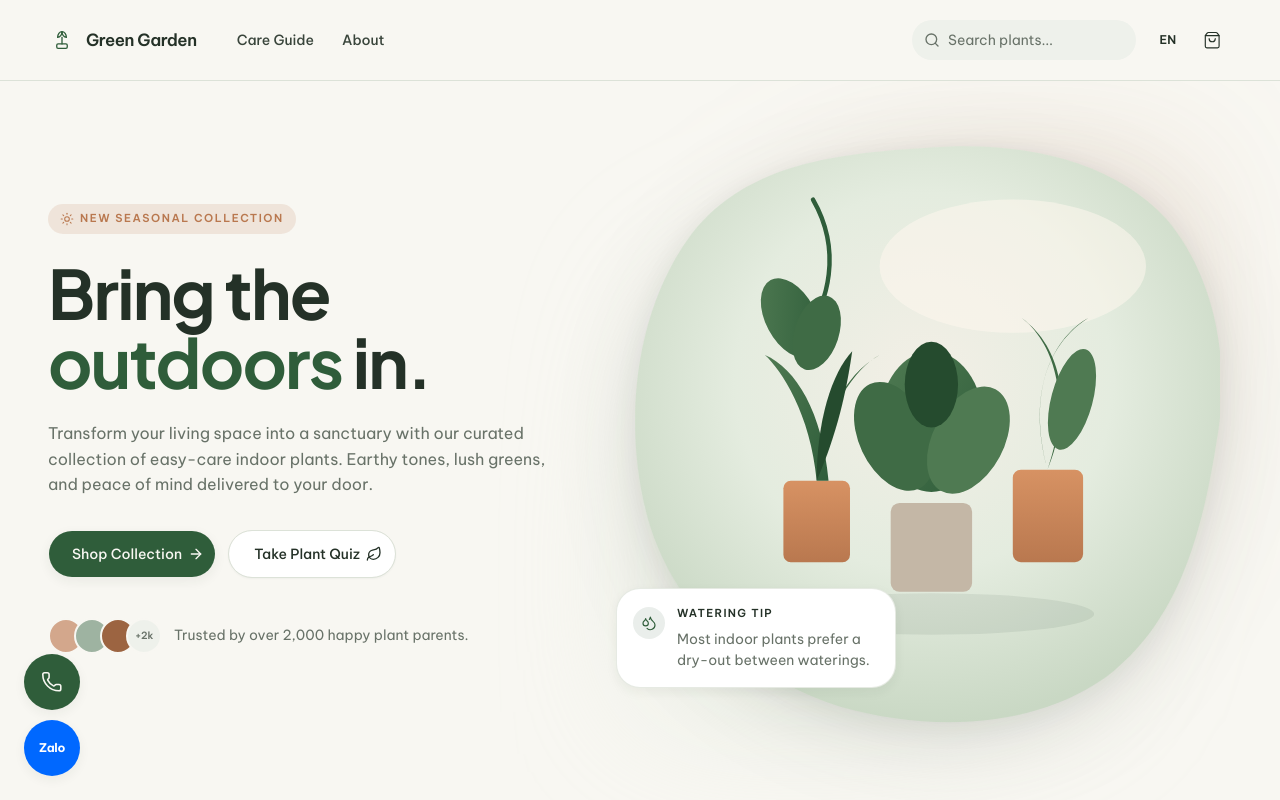
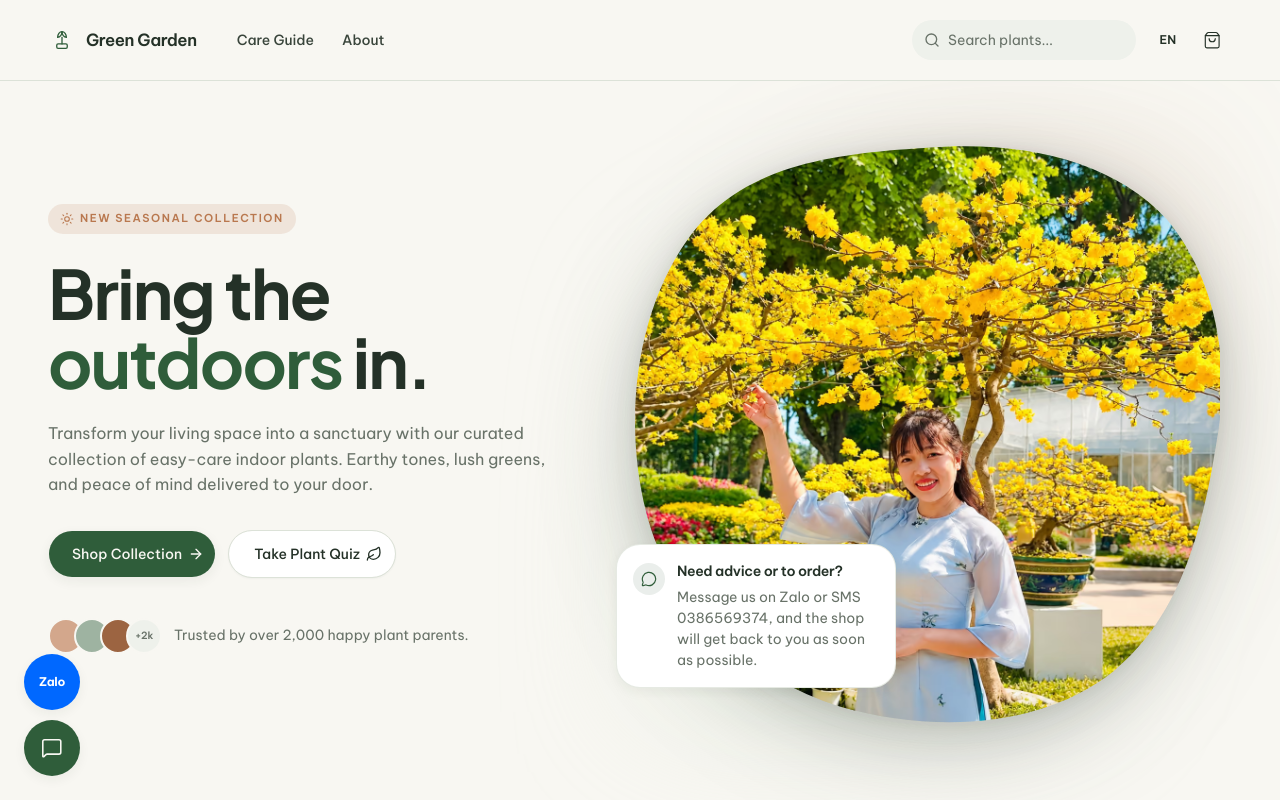
Before and after one commit to danielnguyen5070/green-garden, a Next.js app: page /en in a window 1280 px wide. Shown: the top 800 px of the page. Built offline with nearby package versions, Linux system fonts and the light colour scheme.

Commit message:
feat(storefront): update contact channels and hero media

```diff
--- a/components/floating/floating-contact.tsx
+++ b/components/floating/floating-contact.tsx
@@ -1,8 +1,8 @@
 import { getTranslations } from "next-intl/server";
-import { PhoneIcon } from "lucide-react";
+import { MessageSquareIcon } from "lucide-react";
 import {
   CONTACT_CONFIG,
-  CONTACT_PHONE_HREF,
+  CONTACT_SMS_HREF,
 } from "@/config/contact";
 import { cn } from "@/lib/utils";
 
@@ -32,21 +32,6 @@ async function FloatingContact({ className }: { className?: string }) {
       )}
     >
       <a
-        href={CONTACT_PHONE_HREF}
-        aria-label={t("call")}
-        className={cn(
-          actionClassName,
-          "bg-primary text-primary-foreground hover:bg-primary/90"
-        )}
-      >
-        <span className={tooltipClassName}>{t("call")}</span>
-        <PhoneIcon
-          className="size-5 stroke-[1.75] md:size-[1.35rem]"
-          aria-hidden="true"
-        />
-      </a>
-
-      <a
         href={CONTACT_CONFIG.zaloUrl}
         target="_blank"
         rel="noopener noreferrer"
@@ -64,6 +49,21 @@ async function FloatingContact({ className }: { className?: string }) {
           Zalo
         </span>
       </a>
+
+      <a
+        href={CONTACT_SMS_HREF}
+        aria-label={t("sms")}
+        className={cn(
+          actionClassName,
+          "bg-primary text-primary-foreground hover:bg-primary/90"
+        )}
+      >
+        <span className={tooltipClassName}>{t("sms")}</span>
+        <MessageSquareIcon
+          className="size-5 stroke-[1.75] md:size-[1.35rem]"
+          aria-hidden="true"
+        />
+      </a>
     </nav>
   );
 }
--- a/components/home/hero.tsx
+++ b/components/home/hero.tsx
@@ -1,8 +1,9 @@
 import Image from "next/image";
 import { getTranslations } from "next-intl/server";
-import { ArrowRightIcon, DropletsIcon, LeafIcon, SunIcon } from "lucide-react";
+import { ArrowRightIcon, LeafIcon, MessageCircleIcon, SunIcon } from "lucide-react";
 import { Button } from "@/components/ui/button";
 import { Container } from "@/components/layout/container";
+import { CONTACT_CONFIG } from "@/config/contact";
 import { Link } from "@/i18n/navigation";
 import { cn } from "@/lib/utils";
 
@@ -114,10 +115,10 @@ async function Hero({ className }: { className?: string }) {
                 className="pointer-events-none absolute inset-[4%] -z-0 bg-[radial-gradient(ellipse_at_70%_28%,color-mix(in_oklab,var(--brand-earth),transparent_78%)_0%,transparent_55%),radial-gradient(ellipse_at_28%_78%,color-mix(in_oklab,var(--brand-sage),transparent_28%)_0%,transparent_60%),radial-gradient(ellipse_at_55%_48%,color-mix(in_oklab,var(--primary),transparent_90%)_0%,transparent_68%)] blur-3xl"
               />
 
-              <div className="absolute inset-[1.5%] [filter:drop-shadow(0_20px_40px_rgb(36_49_39_/_0.11))_drop-shadow(0_6px_14px_rgb(36_49_39_/_0.06))] md:inset-[2%]">
+              <div className="absolute inset-[1.5%] [filter:drop-shadow(0_24px_48px_rgb(36_49_39_/_0.18))_drop-shadow(0_10px_20px_rgb(36_49_39_/_0.1))_drop-shadow(0_2px_6px_rgb(36_49_39_/_0.08))] md:inset-[2%]">
                 <div className="relative h-full w-full overflow-hidden [clip-path:url(#gg-hero-organic-clip)]">
                   <Image
-                    src="/images/hero-plants.svg"
+                    src="/images/hero-plants.avif"
                     alt={t("imageAlt")}
                     fill
                     priority
@@ -127,20 +128,30 @@ async function Hero({ className }: { className?: string }) {
                 </div>
               </div>
 
-              <aside className="absolute bottom-[6%] left-0 z-10 w-[min(100%,16.5rem)] rounded-2xl border border-border/70 bg-card p-3.5 shadow-elevated sm:bottom-[8%] sm:left-0 sm:w-[17.5rem] sm:p-4">
-                <div className="flex gap-3">
+              <aside className="absolute bottom-[6%] left-0 z-10 w-[min(100%,16.5rem)] sm:bottom-[8%] sm:left-0 sm:w-[17.5rem]">
+                <a
+                  href={CONTACT_CONFIG.zaloUrl}
+                  target="_blank"
+                  rel="noopener noreferrer"
+                  className="flex gap-3 rounded-2xl border border-border/70 bg-card p-3.5 shadow-elevated outline-none transition-colors hover:border-primary/30 hover:bg-card focus-visible:ring-2 focus-visible:ring-ring focus-visible:ring-offset-2 focus-visible:ring-offset-background sm:p-4"
+                >
                   <span className="mt-0.5 inline-flex size-8 shrink-0 items-center justify-center rounded-full bg-primary/10 text-primary">
-                    <DropletsIcon className="size-4 stroke-[1.75]" aria-hidden="true" />
+                    <MessageCircleIcon
+                      className="size-4 stroke-[1.75]"
+                      aria-hidden="true"
+                    />
                   </span>
                   <div className="min-w-0">
-                    <p className="font-sans text-[0.6875rem] font-semibold tracking-[0.12em] text-foreground uppercase">
-                      {t("wateringTip.title")}
+                    <p className="font-sans text-sm font-semibold tracking-tight text-foreground">
+                      {t("contactCta.title")}
                     </p>
                     <p className="mt-1.5 font-sans text-small leading-snug text-muted-foreground">
-                      {t("wateringTip.description")}
+                      {t("contactCta.description", {
+                        phone: CONTACT_CONFIG.phone,
+                      })}
                     </p>
                   </div>
-                </div>
+                </a>
               </aside>
             </div>
           </div>
--- a/components/layout/footer.tsx
+++ b/components/layout/footer.tsx
@@ -23,30 +23,6 @@ const linkClassName =
 const headingClassName =
   "font-heading text-[0.9375rem] font-medium tracking-tight text-primary-foreground";
 
-function InstagramIcon({ className }: { className?: string }) {
-  return (
-    <svg
-      aria-hidden="true"
-      viewBox="0 0 24 24"
-      fill="none"
-      xmlns="http://www.w3.org/2000/svg"
-      className={className}
-    >
-      <rect
-        x="3"
-        y="3"
-        width="18"
-        height="18"
-        rx="5"
-        stroke="currentColor"
-        strokeWidth="1.5"
-      />
-      <circle cx="12" cy="12" r="3.75" stroke="currentColor" strokeWidth="1.5" />
-      <circle cx="17.35" cy="6.65" r="1" fill="currentColor" />
-    </svg>
-  );
-}
-
 function FacebookIcon({ className }: { className?: string }) {
   return (
     <svg
@@ -61,12 +37,26 @@ function FacebookIcon({ className }: { className?: string }) {
   );
 }
 
+function YoutubeIcon({ className }: { className?: string }) {
+  return (
+    <svg
+      aria-hidden="true"
+      viewBox="0 0 24 24"
+      fill="currentColor"
+      xmlns="http://www.w3.org/2000/svg"
+      className={className}
+    >
+      <path d="M22.5 7.2a2.9 2.9 0 0 0-2-2.1C18.7 4.7 12 4.7 12 4.7s-6.7 0-8.5.4a2.9 2.9 0 0 0-2 2.1A30 30 0 0 0 1.2 12a30 30 0 0 0 .3 4.8 2.9 2.9 0 0 0 2 2.1c1.8.4 8.5.4 8.5.4s6.7 0 8.5-.4a2.9 2.9 0 0 0 2-2.1 30 30 0 0 0 .3-4.8 30 30 0 0 0-.3-4.8ZM10 15.2V8.8l5.5 3.2L10 15.2Z" />
+    </svg>
+  );
+}
+
 const SOCIAL_ICONS: Record<
   FooterSocialIcon,
   (props: { className?: string }) => ReactNode
 > = {
-  instagram: InstagramIcon,
   facebook: FacebookIcon,
+  youtube: YoutubeIcon,
 };
 
 async function FooterBrand() {
--- a/config/contact.ts
+++ b/config/contact.ts
@@ -1,9 +1,14 @@
 /**
  * Storefront contact channels — update these values for production.
+ * Phone is for SMS/Zalo messaging only (no voice calls).
  */
 export const CONTACT_CONFIG = {
-  phone: "+84901234567",
-  zaloUrl: "https://zalo.me/84901234567",
+  phone: "0386569374",
+  phoneE164: "+84386569374",
+  zaloUrl: "https://zalo.me/0386569374",
+  facebookUrl: "https://www.facebook.com/ngan.nguyenngockim.77",
+  youtubeUrl: "https://www.youtube.com/@ngocnganbentre",
 } as const;
 
-export const CONTACT_PHONE_HREF = `tel:${CONTACT_CONFIG.phone}` as const;
+export const CONTACT_SMS_HREF =
+  `sms:${CONTACT_CONFIG.phoneE164}` as const;
--- a/config/footer.ts
+++ b/config/footer.ts
@@ -1,3 +1,5 @@
+import { CONTACT_CONFIG } from "@/config/contact";
+
 export const FOOTER_BRAND = {
   href: "/",
   nameKey: "brand.name",
@@ -28,14 +30,14 @@ export const FOOTER_SOCIAL = {
   titleKey: "social.title",
   links: [
     {
-      href: "https://www.instagram.com",
-      labelKey: "social.instagram",
-      icon: "instagram",
+      href: CONTACT_CONFIG.facebookUrl,
+      labelKey: "social.facebook",
+      icon: "facebook",
     },
     {
-      href: "https://www.facebook.com",
-      labelKey: "social.facebook",
-      icon: "facebook",
+      href: CONTACT_CONFIG.youtubeUrl,
+      labelKey: "social.youtube",
+      icon: "youtube",
     },
   ],
 } as const;
--- a/messages/en.json
+++ b/messages/en.json
@@ -59,8 +59,8 @@
     },
     "social": {
       "title": "Follow Us",
-      "instagram": "Instagram",
-      "facebook": "Facebook"
+      "facebook": "Facebook",
+      "youtube": "YouTube"
     },
     "copyright": "© {year} Green Garden. All rights reserved."
   },
@@ -76,9 +76,9 @@
       "socialProof": "Trusted by over 2,000 happy plant parents.",
       "socialProofCount": "+2k",
       "imageAlt": "A curated arrangement of indoor plants in ceramic and terracotta pots by a bright window",
-      "wateringTip": {
-        "title": "Watering Tip",
-        "description": "Most indoor plants prefer a dry-out between waterings."
+      "contactCta": {
+        "title": "Need advice or to order?",
+        "description": "Message us on Zalo or SMS {phone}, and the shop will get back to you as soon as possible."
       }
     },
     "products": {
@@ -370,7 +370,7 @@
   },
   "contact": {
     "navLabel": "Quick contact",
-    "call": "Call us",
+    "sms": "Send a message",
     "zalo": "Chat on Zalo"
   }
 }
--- a/messages/vi.json
+++ b/messages/vi.json
@@ -59,8 +59,8 @@
     },
     "social": {
       "title": "Theo dõi",
-      "instagram": "Instagram",
-      "facebook": "Facebook"
+      "facebook": "Facebook",
+      "youtube": "YouTube"
     },
     "copyright": "© {year} Green Garden. Bảo lưu mọi quyền."
   },
@@ -76,9 +76,9 @@
       "socialProof": "Được tin tưởng bởi hơn 2.000 người yêu cây.",
       "socialProofCount": "+2k",
       "imageAlt": "Bộ sưu tập cây nội thất trong chậu gốm và đất nung bên cửa sổ sáng",
-      "wateringTip": {
-        "title": "Mẹo tưới nước",
-        "description": "Hầu hết cây nội thất thích để đất khô nhẹ giữa các lần tưới."
+      "contactCta": {
+        "title": "Cần tư vấn, đặt hàng?",
+        "description": "Hãy nhắn tin qua Zalo hoặc SMS {phone}."
       }
     },
     "products": {
@@ -370,7 +370,7 @@
   },
   "contact": {
     "navLabel": "Liên hệ nhanh",
-    "call": "Gọi chúng tôi",
+    "sms": "Nhắn tin SMS",
     "zalo": "Chat Zalo"
   }
 }
```
Also changed, not shown: public/images/hero-plants.avif (added), public/images/hero-plants.svg (deleted).
